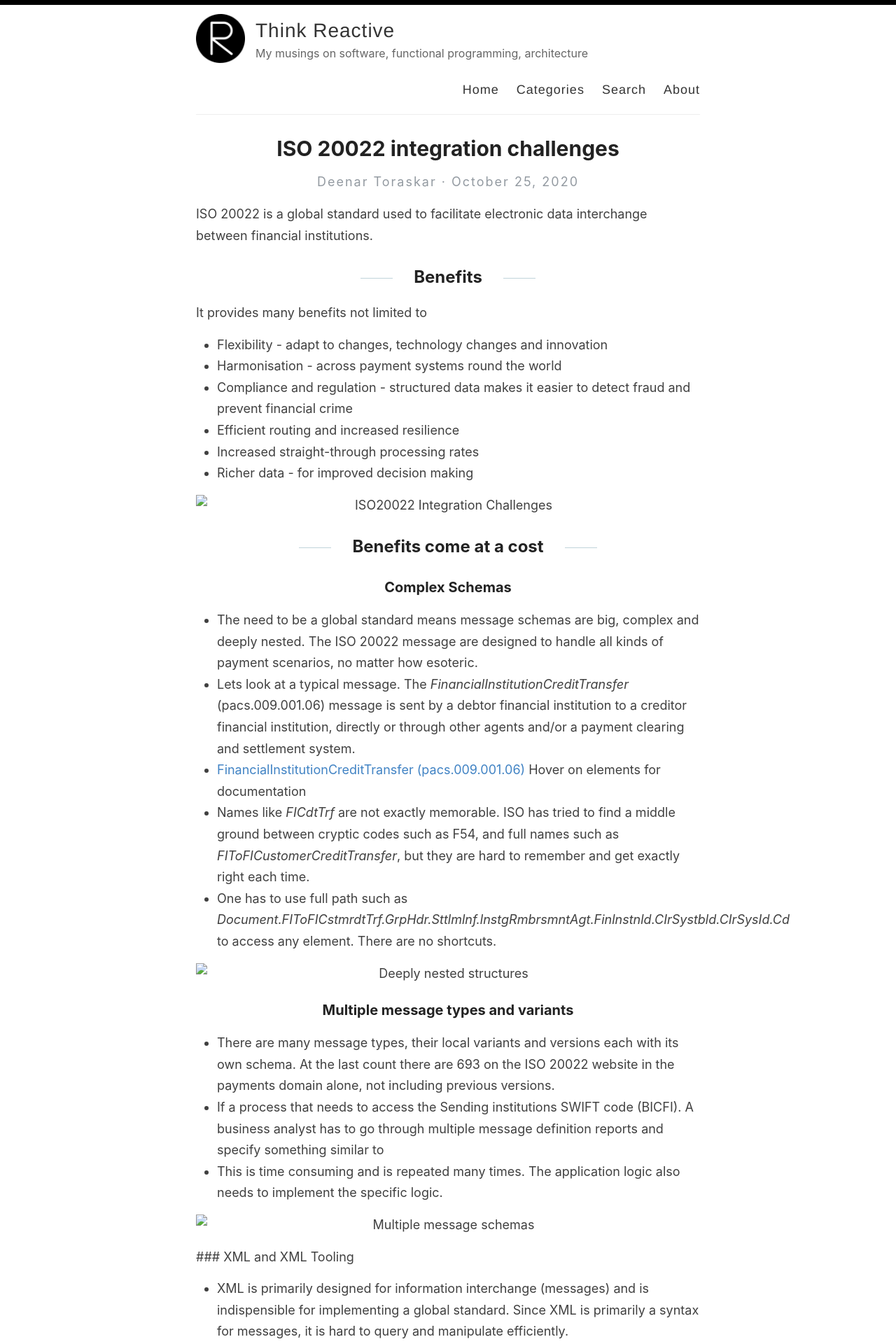
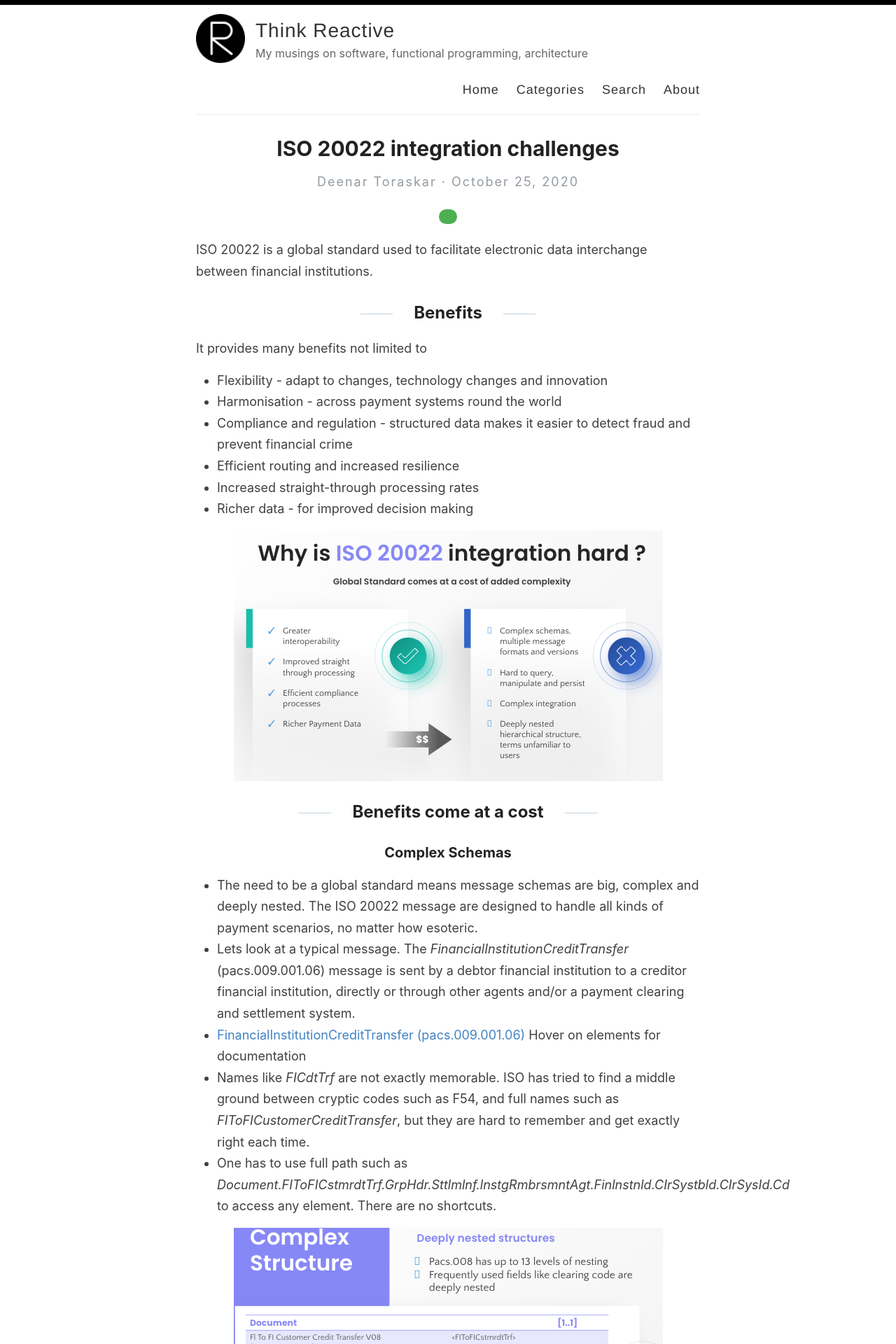
Before and after one commit to deenar/deenar.github.io, a Jekyll site: the page built from _posts/2020-10-25-iso-20022-integration-challenges.md, in a window 1280 px wide. Shown: the top 1920 px of the page at 70% size. Built offline with Jekyll 4.4.1, drawn with Linux system fonts in a browser that asks for light colours; comment, search, counter and statistics services are not loaded.

Commit message:
Update 2020-10-25-iso-20022-integration-challenges.md

```diff
--- a/_posts/2020-10-25-iso-20022-integration-challenges.md
+++ b/_posts/2020-10-25-iso-20022-integration-challenges.md
@@ -4,6 +4,8 @@
 fbcomments: false
 published: true
 title: ISO 20022 integration challenges
+photo_url: ''
+category: ''
 ---
 ISO 20022 is a global standard used to facilitate electronic data interchange between financial institutions.
 ## Benefits
@@ -15,7 +17,7 @@
 * Increased straight-through processing rates
 * Richer data - for improved decision making
 
-![ISO20022 Integration Challenges](iso20022challenges.png)
+![ISO20022 Integration Challenges]({{site.baseurl}}/media/iso20022challenges.png)
 
 ## Benefits come at a cost
 
@@ -28,20 +30,20 @@
 names such as _FIToFICustomerCreditTransfer_, but they are hard to remember and get exactly right each time.
 * One has to use full path such as _Document.FIToFICstmrdtTrf.GrpHdr.Sttlmlnf.lnstgRmbrsmntAgt.Finlnstnld.CIrSystbld.CIrSysId.Cd_ to access any element. There are no shortcuts.
 
- ![Deeply nested structures](nestedstructure.png)
+ ![Deeply nested structures]({{site.baseurl}}/media/nestedstructure.png)
 
 ### Multiple message types and variants
 * There are many message types, their local variants and versions each with its own schema.  At the last count there are 693 on the ISO 20022 website in the payments domain alone, not including previous versions.
 * If a process that needs to access the Sending institutions SWIFT code (BICFI). A business analyst has to go through multiple message definition reports and specify something similar to
 * This is time consuming and is repeated many times. The application logic also needs to implement the specific logic.
 
-![Multiple message schemas](vocabulary.png)
+![Multiple message schemas]({{site.baseurl}}/media/vocabulary.png)
 
  ### XML and XML Tooling
  * XML is primarily designed for information interchange (messages) and is indispensible for implementing a global standard. Since XML is primarily a syntax for messages, it is hard to query and manipulate efficiently.
  * The world has moved on from XML to other lightweight weight formats such as JSON. As a result, any innovation and tooling support improvements for XML have come to a standstill. Many XML open source projects are stuck in a limbo.
 
-  ![xmlvsjson](xmlvsjson.png)
+  ![xmlvsjson]({{site.baseurl}}/media/xmlvsjson.png)
  * Most existing methods to manipulate XML are not type safe and you need to ensure the XML you create is compliant with the ISO 20022 schema.
  ### ISO schema generation standard [ISO 20022-4:2013](https://www.iso.org/standard/55008.html)
  * The schema generation standard adopted by ISO has some quirks that makes ISO 20022 message manipulation even harder
@@ -53,4 +55,4 @@
  ## PayToolz
 We at [PayToolz](http://www.paytoolz.com) have come up with a set of tools to help with ISO 20022 integration and address each of the issues listed above. These tools are directly generated using the ISO 20022 metadata repository which ensure compliance with the standard is out of the box. More on out tools in part 2.
 
-![PayToolz Toolkit](toolgeneration.png)
+![PayToolz Toolkit]({{site.baseurl}}/media/toolgeneration.png)
```
